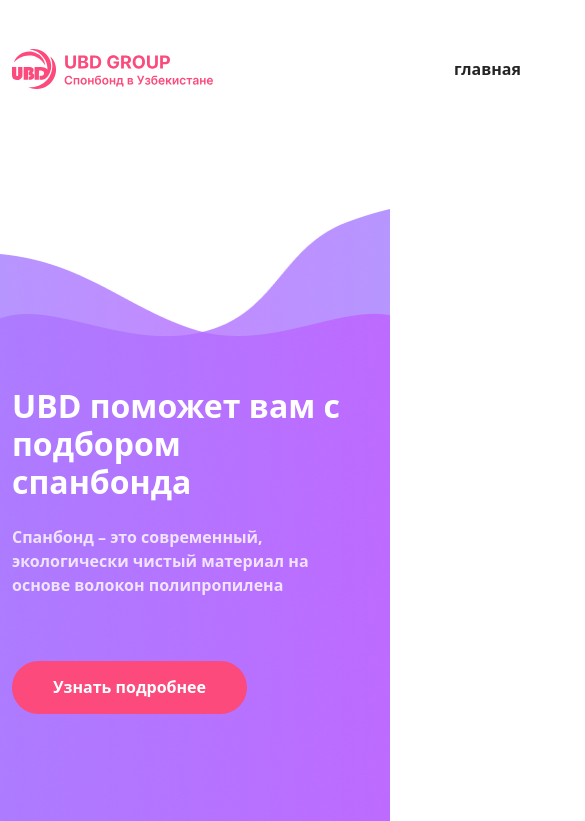
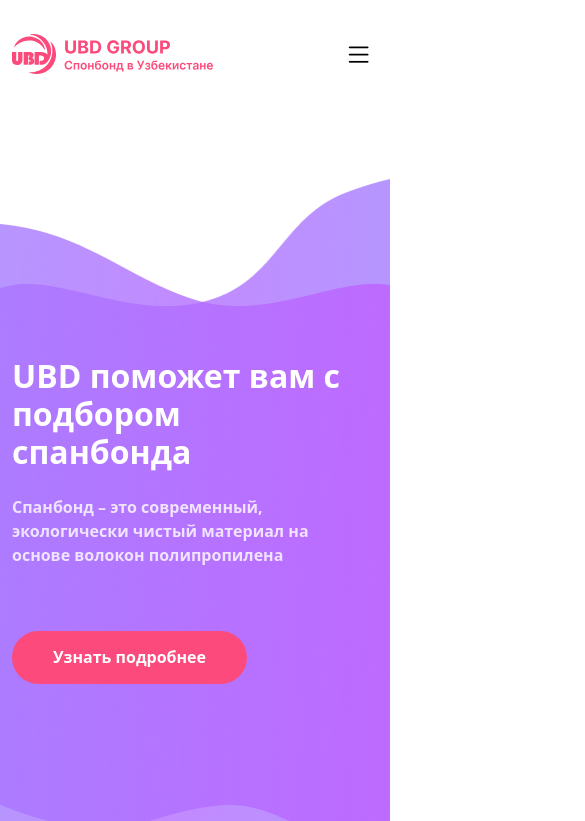
Before and after one commit to akbarjon07/ubd-group, a React (Create React App) app: page / in a window 390 px wide. Shown: the top 821 px of the page, 585 px wide, since content can reach past the window. Built offline with nearby package versions, Linux system fonts and the light colour scheme.

Commit message:
sixth commit

```diff
--- a/src/components/Contacts/contacts.css
+++ b/src/components/Contacts/contacts.css
@@ -91,7 +91,7 @@
 .contact-section__btn {
     position: relative;
     bottom: 70px;
-    left: 250px;
+    left: 260px;
     display: block;
     margin: 0 auto;
     padding: 15px 20px;
--- a/src/components/Header/Header.jsx
+++ b/src/components/Header/Header.jsx
@@ -1,8 +1,15 @@
 import './header.css'
-import {Link, NavLink} from 'react-router-dom'
+import { useRef } from 'react'
+import { Link, NavLink } from 'react-router-dom'
 import logo from '../../assets/images/site-logo.svg'
 
 export const Header = () => {
+
+    const navRef = useRef();
+
+	const showNavbar = () => {
+		navRef.current.classList.toggle("responsive_nav");
+	};
 
     return (
         <header className='header'>
@@ -11,7 +18,7 @@
                     <img className='header__logo-img' src={logo} alt="site-logo" width={202} height={40} />
                 </Link>
 
-                <nav className='header__nav'>
+                <nav ref={navRef} className='header__nav'>
                     <ul className='header__nav-list'>
                         <li className='header__nav-item'>
                             <NavLink className='header__nav-link' to="#">главная</NavLink>
@@ -29,12 +36,18 @@
                             <NavLink className='header__nav-link' to="#">контакты</NavLink>
                         </li>
                     </ul>
+
+                    <button onClick={showNavbar} className='header__close-btn nav-btn'><i className="bi bi-x-lg"></i></button>
                 </nav>
 
                 <button className="header__btn">
                     <i className="bi bi-plus-lg"></i>
                     Оставить заявку
                 </button>
+
+                <button className='header__menu-btn nav-btn'>
+                    <i onClick={showNavbar} className="bi bi-list"></i>
+                </button>
             </div>
         </header>
     )
--- a/src/components/Header/header.css
+++ b/src/components/Header/header.css
@@ -55,3 +55,65 @@
     color: #FB4A7B;
     border: 1px solid #FB4A7B;
 }
+
+.nav-btn {
+    display: none;
+    padding: 5px;
+	background: transparent;
+	border: none;
+	outline: none;
+	font-size: 1.8rem;
+}
+
+
+
+
+@media screen and (min-width: 320px) and (max-width: 480px) {
+
+    .header__container {
+        justify-content: space-between;
+    }
+
+    .header__btn {
+        display: none;
+    }
+
+    .nav-btn {
+        display: block;
+    }
+
+    .header__nav {
+        position: fixed;
+		top: 0;
+		right: 0;
+		height: 100%;
+		width: 100%;
+		gap: 1.5rem;
+		background-color: white;
+        opacity: 1;
+        display: none;
+        border: 1px solid transparent;
+        border-radius: 15px;
+    }
+
+    .header__nav-list {
+        margin-top: 80px;
+        flex-direction: column;
+        justify-content: center;
+    }
+
+    .header__nav-item + .header__nav-item {
+        margin-left: 0;
+        margin-top: 40px;
+    }
+
+    .responsive_nav {
+        display: block;
+    }
+
+    .header__close-btn {
+        position: absolute;
+        top: 2rem;
+        right: 2rem;
+    }
+}
```
